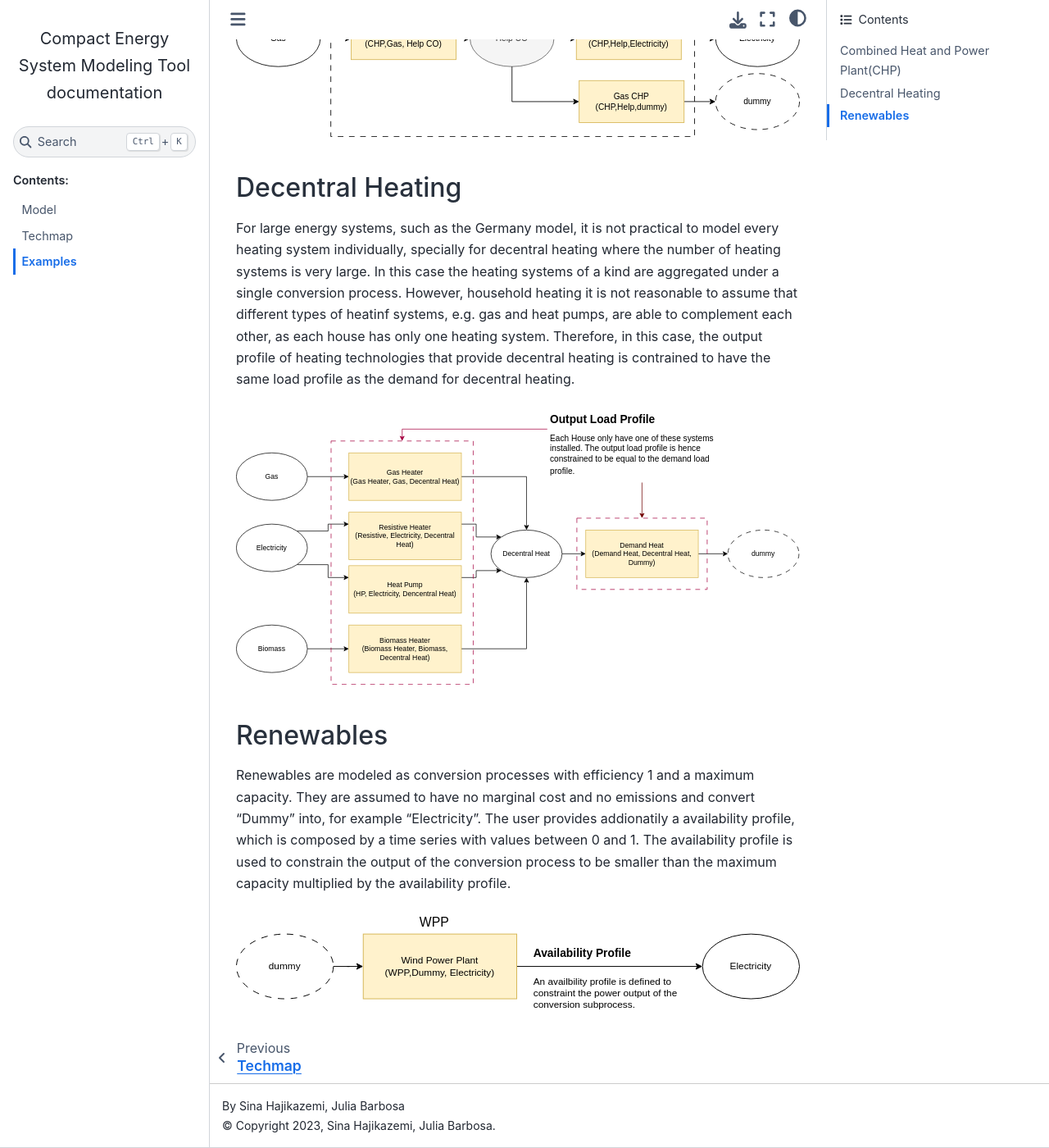
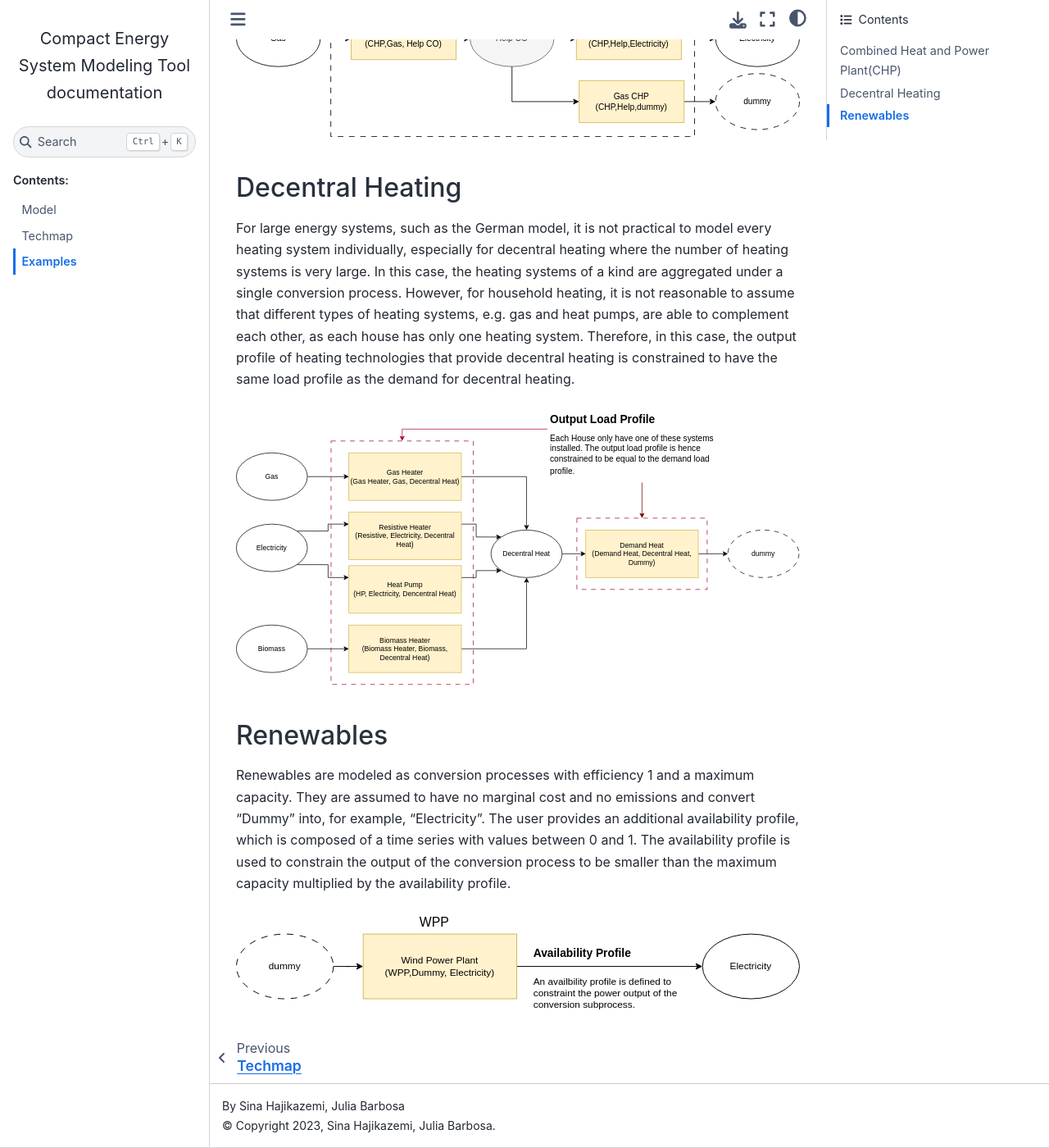
Before and after one commit to EINS-TUDa/CESM, a Sphinx documentation site: the page built from docs/source/example.rst, in a window 1280 px wide and 1400 px high, scrolled down 516 px. Shown: the whole window at 82% size. Built offline with Sphinx 7.4.7 and the Sphinx Book theme 1.1.4, drawn with Linux system fonts in a browser that asks for light colours; some of the changed text lies outside the part shown.

Commit message:
Fixed Typos on the Documentation

```diff
--- a/docs/source/example.rst
+++ b/docs/source/example.rst
@@ -19,10 +19,10 @@ Using the parameters minimum/maximum fraction of input commidity consumption, on
 Decentral Heating
 -----------------
 
-For large energy systems, such as the Germany model, it is not practical to model every heating system individually, specially for decentral heating where the number of heating systems is very large.
-In this case the heating systems of a kind are aggregated under a single conversion process.
-However, household heating it is not reasonable to assume that different types of heatinf systems, e.g. gas and heat pumps, are able to complement each other, as each house has only one heating system.
-Therefore, in this case, the output profile of heating technologies that provide decentral heating is contrained to have the same load profile as the demand for decentral heating.
+For large energy systems, such as the German model, it is not practical to model every heating system individually, especially for decentral heating where the number of heating systems is very large.
+In this case, the heating systems of a kind are aggregated under a single conversion process.
+However, for household heating, it is not reasonable to assume that different types of heating systems, e.g. gas and heat pumps, are able to complement each other, as each house has only one heating system.
+Therefore, in this case, the output profile of heating technologies that provide decentral heating is constrained to have the same load profile as the demand for decentral heating.
 
 .. image:: ./figures/decentral_heat.svg
 
@@ -30,8 +30,8 @@ Renewables
 ----------
 
 Renewables are modeled as conversion processes with efficiency 1 and a maximum capacity.
-They are assumed to have no marginal cost and no emissions and convert "Dummy" into, for example "Electricity".
-The user provides addionatily a availability profile, which is composed by a time series with values between 0 and 1.
+They are assumed to have no marginal cost and no emissions and convert "Dummy" into, for example, "Electricity".
+The user provides an additional availability profile, which is composed of a time series with values between 0 and 1.
 The availability profile is used to constrain the output of the conversion process to be smaller than the maximum capacity multiplied by the availability profile.
 
 .. image:: ./figures/renewable.svg
--- a/docs/source/index.rst
+++ b/docs/source/index.rst
@@ -5,7 +5,7 @@
 
 Compact Energy System Modeling Tool
 ===========================================================
-This is a compact energy system modeling tool that can model different forms of the energy carriers and the conversion processes that convert them to each other. The optimal output of the model determines how much should be invested in each part of the energy system to meet the energy demand and minimize costs.
+This is a compact energy system modeling tool that can model different forms of energy carriers and the conversion processes that convert them to each other. The optimal output of the model determines how much should be invested in each part of the energy system to meet the energy demand and minimize costs.
 
 An example of the German energy system is also provided. The results of the model are compatible with the results of the paper "Barbosa, Julia, Christopher Ripp, and Florian Steinke. Accessible Modeling of the German Energy Transition: An Open, Compact, and Validated Model. Energies 14, no. 23 (2021)"
 
--- a/docs/source/techmap.rst
+++ b/docs/source/techmap.rst
@@ -17,7 +17,7 @@ Tabs
     * annual_co2_limit: It is an annual parameter and is in the form explained in the :ref:`annual-value` section.
     * co2_price: the default value is 0.
     * from_year: the modeling time starts from this year.
-    * until_year: the modeling time ends at this year.
+    * until_year: the modeling time ends this year.
     * year_stpep: the step size of the time series.
     * TSS: Time-Series Selection. The name should match one of the items in the TSS tab.
 * Commodity
@@ -39,14 +39,14 @@ Tabs
 Time Dependent Parameters
 -------------------------
 
-Reads the corresponding itmes from the specified data files. The items which are referenced in the times series selection are only considered in the simulation.
+Reads the corresponding items from the specified data files. The items that are referenced in the times series selection are only considered in the simulation.
 
 .. _annual-value:
 
 Annual Parameters
 -------------------------
 
-* sinagle value: The value is the same for all the years.
+* single value: The value is the same for all the years.
 * linear interpolation
     * [2015 5; 2020 6;2030 7;2050 10]: 5 in 2015 and the previous years and 10 in 2050 and the next years. The value for the years between 2015 and 2050 is linearly interpolated.
     * [2015 0;2016 NaN]: It means 0 in 2015 and the previous years and the value is not specified for the next years.
```
Also changed, not shown: other parts of docs/source/example.rst (+3 -3 lines), docs/source/model.rst (+7 -7 lines).
